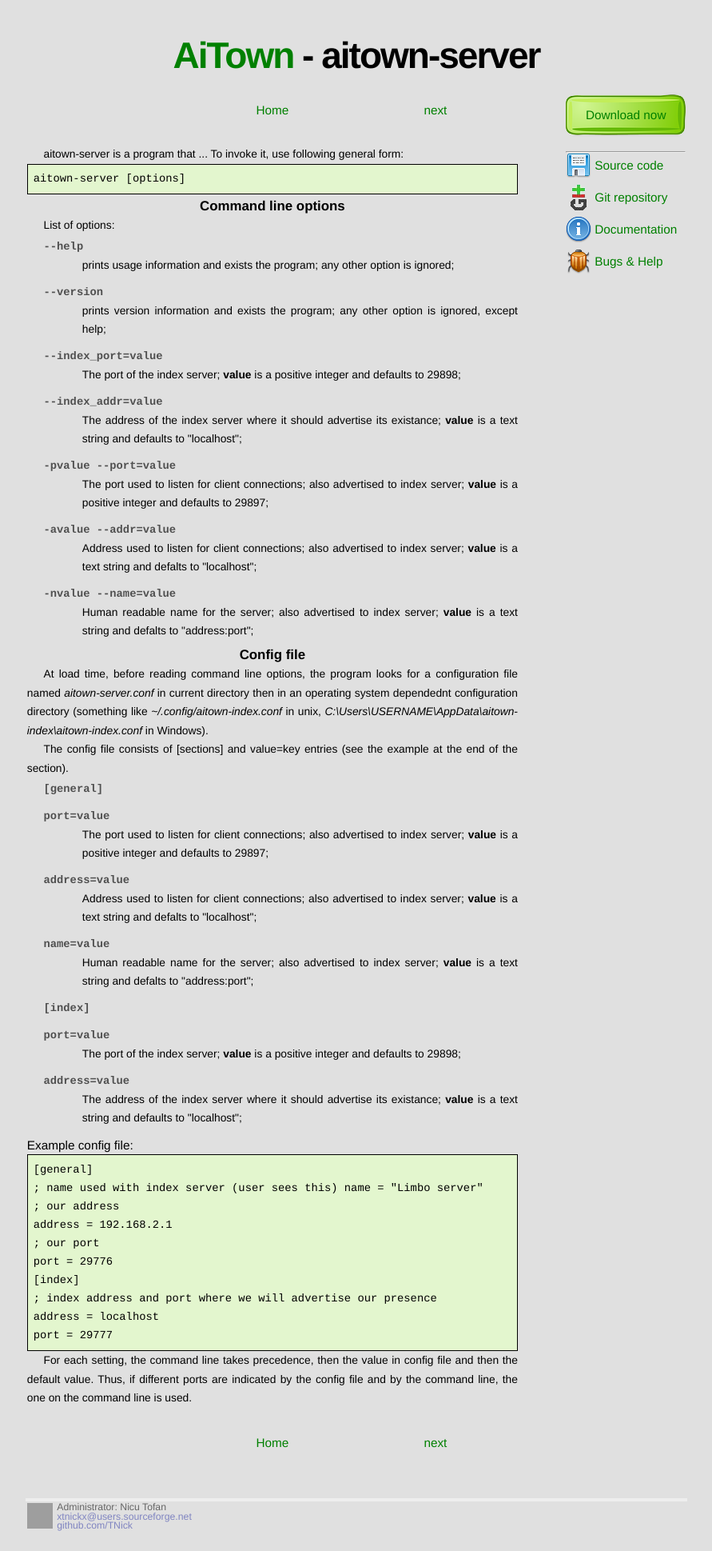
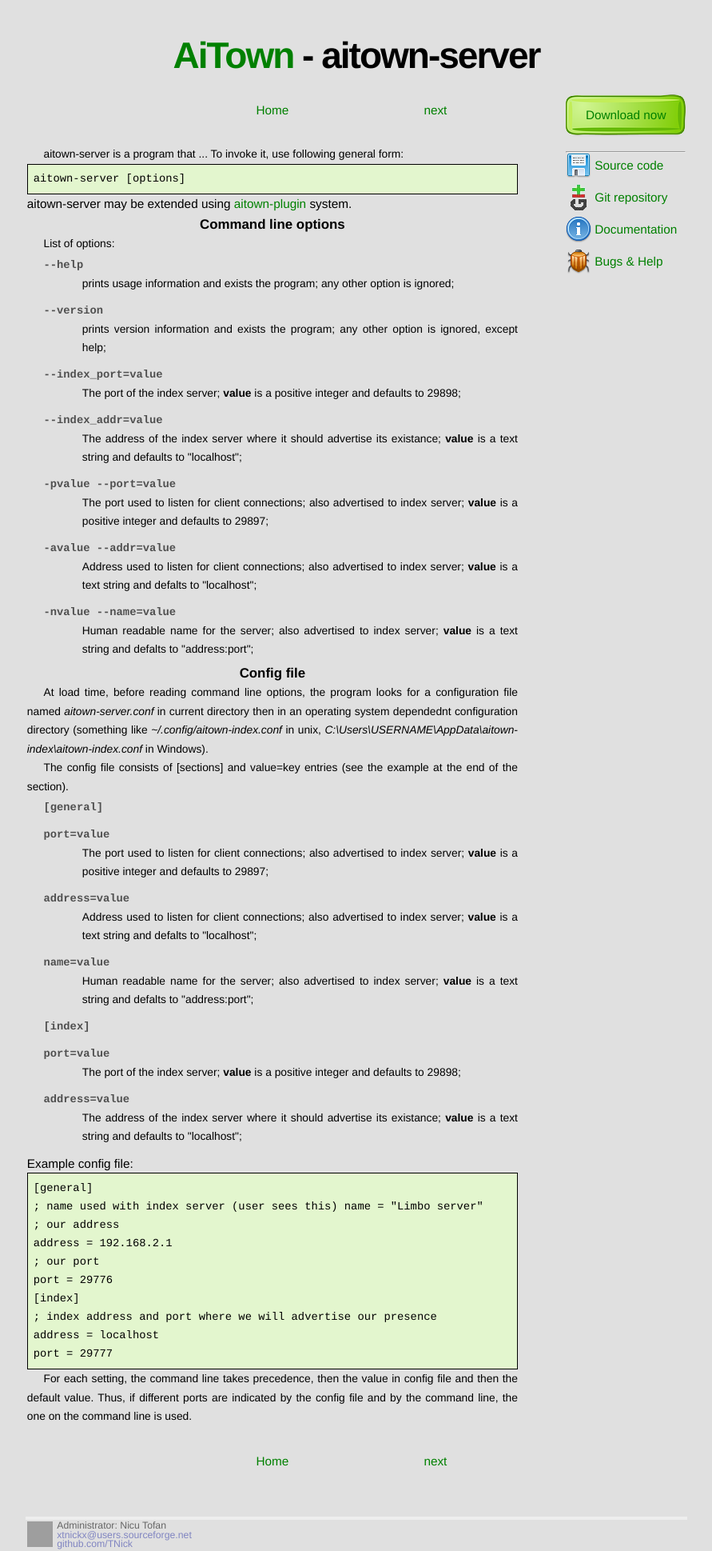
Before and after one commit to TNick/aitown, a Jekyll site: the page built from reference/aitown-server.html, in a window 1280 px wide. Shown: the whole page at 80% size, without its empty margins (194-1085 px from the left). Built offline with Jekyll 4.4.1, drawn with Linux system fonts in a browser that asks for light colours; before the commit the page ends 1916 px from its top, so only the background shows below that; grey boxes are pictures that could not be loaded.

Commit message:
plug-in links

```diff
--- a/reference/aitown-client.html
+++ b/reference/aitown-client.html
@@ -10,6 +10,8 @@
 	<div class="codearea">
 		aitown-client [options]
 	</div>
+    aitown-client may be extended using
+    <a href="aitown-plugin">aitown-plugin</a> system.
 </p>
 
 <h3>Command line options</h3>
--- a/reference/aitown-plugin.html
+++ b/reference/aitown-plugin.html
@@ -140,6 +140,8 @@
     <li>/lib/aitown/plugins</li>
     </ol>
     The directories are searched in this exact order.
+    If the user provides additional directories to search, those
+    are searched first, in same order as added.
     $HOME is the user's home directory; $PROGPATH is the
     path from where the prgram was started; $UNIXROOT is an
     environment variable indicating a base path for a UNIX
--- a/reference/aitown-server.html
+++ b/reference/aitown-server.html
@@ -10,13 +10,11 @@
 	<div class="codearea">
 		aitown-server [options]
 	</div>
+    aitown-server may be extended using
+    <a href="aitown-plugin">aitown-plugin</a> system.
 </p>
 
 <h3>Command line options</h3>
-
-<p>
-
-</p>
 
 <p>
 	List of options:
```
